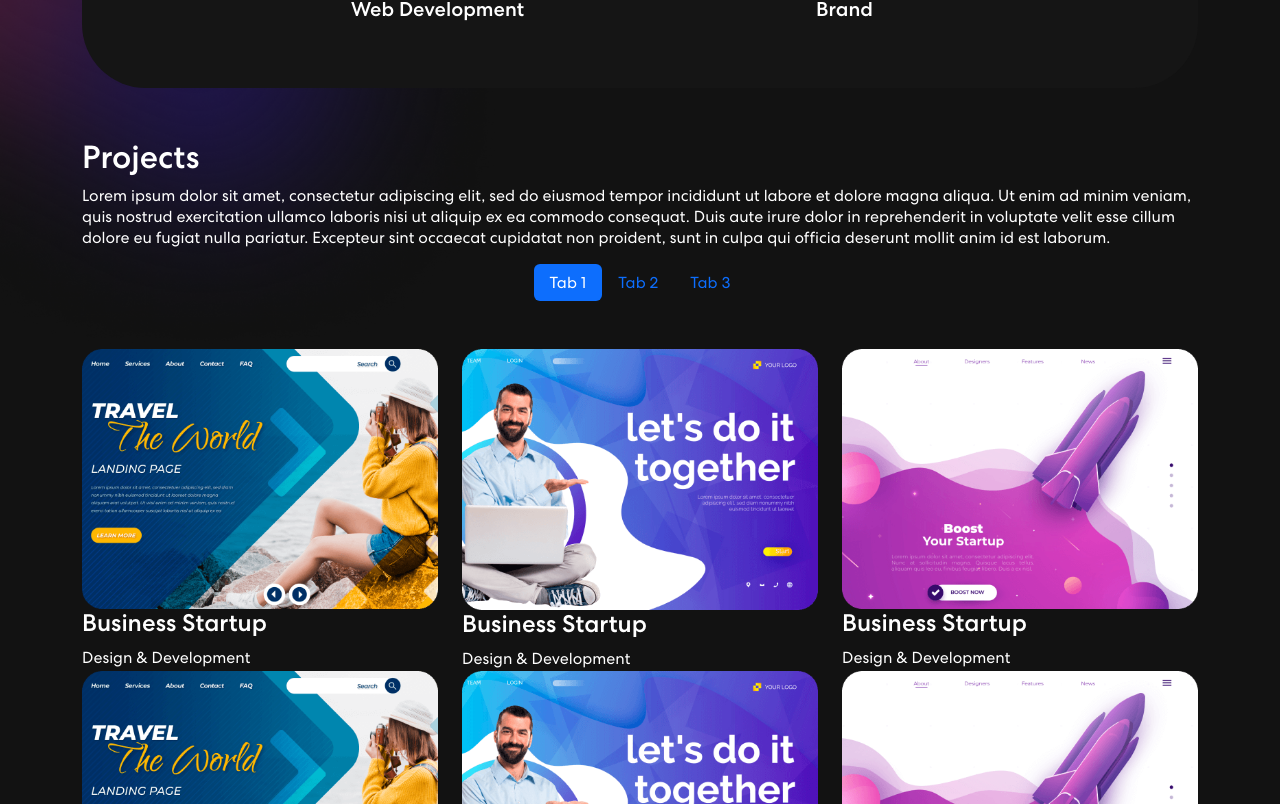
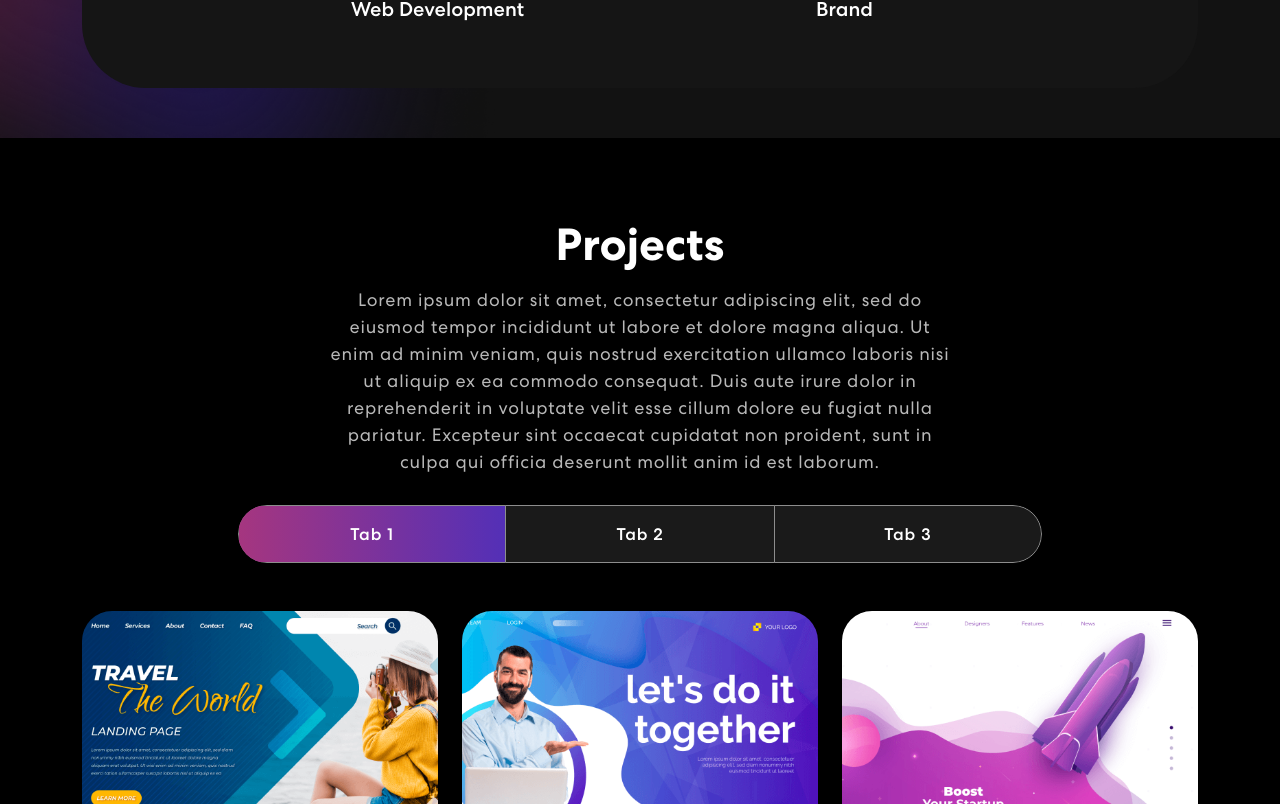
Before and after one commit to ViNguyen3/resumeweb, a React (Create React App) app: page / in a window 1280 px wide. Shown: the part 1396-2200 px from the top of the page. Built offline with nearby package versions, Linux system fonts and the light colour scheme.

Commit message:
finish the project

```diff
--- a/src/App.css
+++ b/src/App.css
@@ -343,73 +343,127 @@
 }
 
 /************ Projects Css ************/
-.contact {
-  background: linear-gradient(90.21deg, #AA367C -5.91%, #4A2FBD 111.58%);
-  padding: 60px 0 200px 0;
+.project {
+  padding: 80px 0;
+  position: relative;
+  background-color: black;
 }
-.contact img {
-  width: 92%;
-}
-.contact h2 {
+.project h2 {
 	font-size: 45px;
 	font-weight: 700;
-  margin-bottom: 30px;
+  text-align: center;
 }
-.contact form input, .contact form textarea {
-  width: 100%;
-  background: rgba(255, 255, 255, 0.1);
-  border: 1px solid rgba(255, 255, 255, 0.5);
-  border-radius: 20px;
-  color: #fff;
-  margin: 0 0 8px 0;
-  padding: 18px 26px;
-  font-weight: 500;
+.project p {
+  color: #B8B8B8;
   font-size: 18px;
   letter-spacing: 0.8px;
-  transition: 0.3s ease-in-out;
+  line-height: 1.5em;
+  margin: 14px auto 30px auto;
+  text-align: center;
+  width: 56%;
 }
-.contact form input:focus, .contact form textarea:focus {
-  background: rgba(255, 255, 255, 1);
-  color: #121212;
+.project .nav.nav-pills {
+  width: 72%;
+  margin: 0 auto;
+  border-radius: 50px;
+  background-color: rgb(255 255 255 / 10%);
+  overflow: hidden;
 }
-.contact form input::placeholder, .contact form textarea::placeholder {
-  font-size: 16px;
-  font-weight: 400;
+.project .nav.nav-pills .nav-item {
+  width: 33.33333%;
+}
+.project .nav.nav-pills .nav-link {
+  background-color: transparent;
+  border-radius: 0;
+  padding: 17px 0;
   color: #fff;
-}
-.contact form input:focus::placeholder, .contact form textarea:focus::placeholder {
-  color: #121212;
-  opacity: 0.8;
-}
-.contact form button {
-  font-weight: 700;
-  color: #000;
-  background-color: #fff;
-  padding: 14px 48px;
-  font-size: 18px;
-  margin-top: 25px;
-  border-radius: 0;
+  width: 100%;
+  font-size: 17px;
+  letter-spacing: 0.8px;
+  font-weight: 500;
   position: relative;
   transition: 0.3s ease-in-out;
+  text-align: center;
+  z-index: 0;
 }
-.contact form button span {
-  z-index: 1;
+.project .nav.nav-pills .nav-link::before {
+    content: "";
+    position: absolute;
+    width: 0;
+    height: 100%;
+    background: linear-gradient(90.21deg, #AA367C -5.91%, #4A2FBD 111.58%);
+    top: 0;
+    left: 0;
+    z-index: -1;
+    transition: 0.3s ease-in-out;
+}
+.project .nav.nav-pills .nav-link.active::before {
+    width: 100% !important;
+}
+.project .nav.nav-pills .nav-link.active {
+    border: 1px solid rgba(255, 255, 255, 1);
+}
+.nav-link#projects-tabs-tab-first {
+  border: 1px solid rgba(255, 255, 255, 0.5);
+  border-radius: 55px 0px 0px 55px;
+}
+.nav-link#projects-tabs-tab-second {
+  border-top: 1px solid rgba(255, 255, 255, 0.5);
+  border-bottom: 1px solid rgba(255, 255, 255, 0.5);
+}
+.nav-link#projects-tabs-tab-third {
+  border: 1px solid rgba(255, 255, 255, 0.5);
+  border-radius: 0 55px 55px 0;
+}
+.proj-imgbx {
   position: relative;
+  border-radius: 30px;
+  overflow: hidden;
+  margin-bottom: 24px;
 }
-.contact form button:hover {
-  color: #fff;
+.proj-imgbx::before {
+  content: "";
+  background: linear-gradient(90.21deg, #AA367C -5.91%, #4A2FBD 111.58%);
+  opacity: 0.85;
+  position: absolute;
+  width: 100%;
+  height: 0;
+  transition: 0.4s ease-in-out;
 }
-.contact form button::before {
-  content: "";
-  background: #121212;
-  width: 0;
+.proj-imgbx:hover::before {
   height: 100%;
+}
+.proj-txtx {
   position: absolute;
-  top: 0;
-  left: 0;
-  z-index: 0;
-  transition: 0.3s ease-in-out;
-}
-.contact form button:hover::before {
+  text-align: center;
+  top: 65%;
+  left: 50%;
+  transform: translate(-50%, -50%);
+  transition: 0.5s ease-in-out;
+  opacity: 0;
   width: 100%;
 }
+.proj-imgbx:hover .proj-txtx {
+  top: 50%;
+  opacity: 1;
+}
+.proj-txtx h4 {
+  font-size: 30px;
+  font-weight: 700;
+  letter-spacing: 0.8px;
+  line-height: 1.1em;
+}
+.proj-txtx span {
+  font-style: italic;
+  font-weight: 400;
+  font-size: 15px;
+  letter-spacing: 0.8px;
+}
+.background-image-right {
+  top: 20%;
+  position: absolute;
+  bottom: 0;
+  width: 35%;
+  right: 0;
+  z-index: -4;
+}
```
